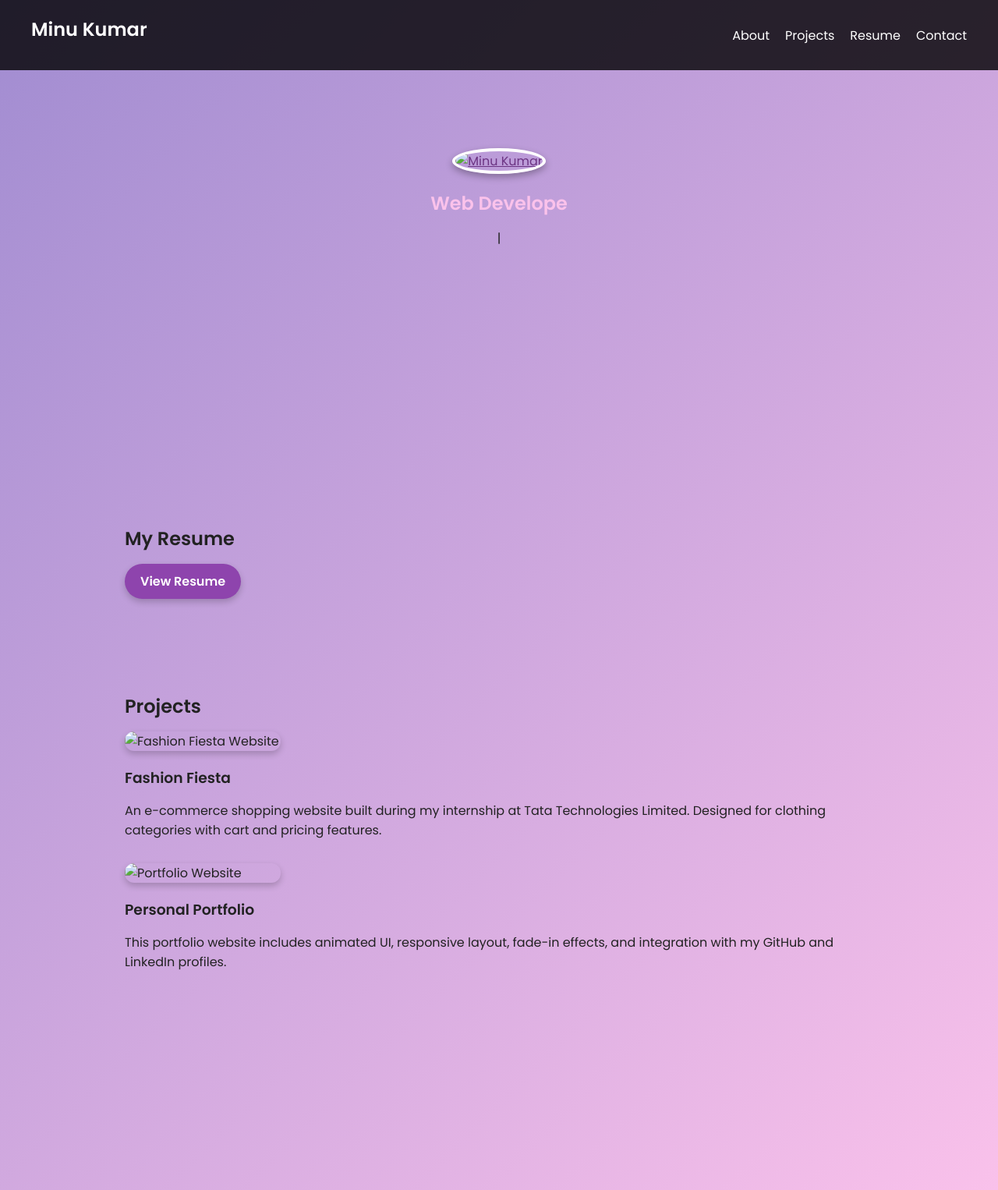
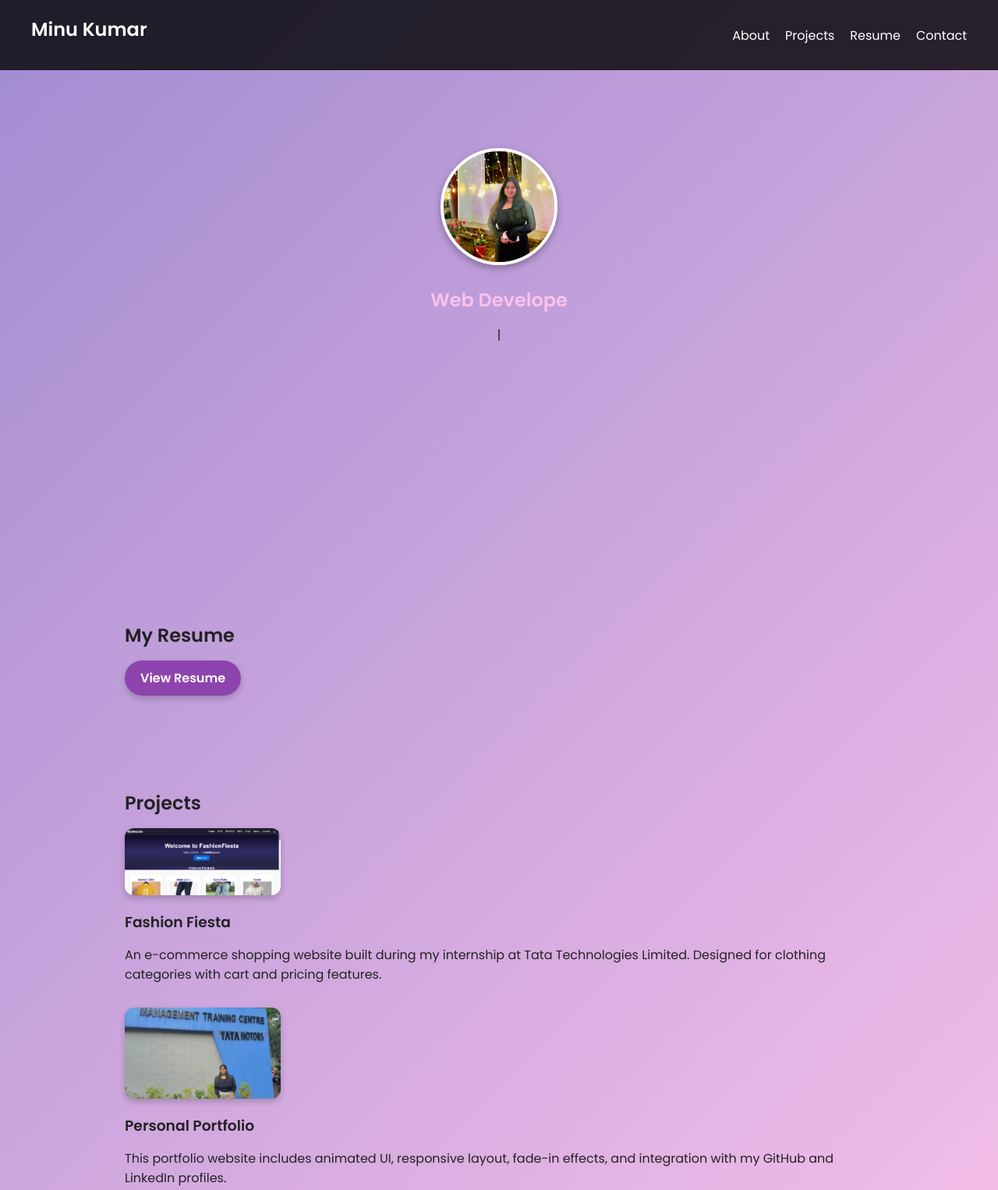
Before and after one commit to Minu-Kumar/portfolio, a plain HTML site: page index.html in a window 1280 px wide. Shown: the top 1526 px of the page at 78% size. Drawn offline with nearby package versions, Linux system fonts and the light colour scheme.

Commit message:
Update index.html
Fix image paths

```diff
--- a/index.html
+++ b/index.html
@@ -25,7 +25,7 @@
 
   <section class="hero">
     <a href="https://www.linkedin.com/in/minu-kumar-3779302b4/" target="_blank">
-      <img src="images/minu.png" alt="Minu Kumar">
+      <img src="minu.png" alt="Minu Kumar">
     </a>
     <h2 id="typed-name"></h2>
     <script>
@@ -51,14 +51,14 @@
   <section id="projects" data-aos="fade-up">
     <h2>Projects</h2>
     <div class="project">
-      <img src="images/fashion.png" alt="Fashion Fiesta Website">
+      <img src="fashion.png" alt="Fashion Fiesta Website">
       <div>
         <h3>Fashion Fiesta</h3>
         <p>An e-commerce shopping website built during my internship at Tata Technologies Limited. Designed for clothing categories with cart and pricing features.</p>
       </div>
     </div>
     <div class="project">
-      <img src="images/minukumar.jpg" alt="Portfolio Website">
+      <img src="minukumar.jpg" alt="Portfolio Website">
       <div>
         <h3>Personal Portfolio</h3>
         <p>This portfolio website includes animated UI, responsive layout, fade-in effects, and integration with my GitHub and LinkedIn profiles.</p>
```
